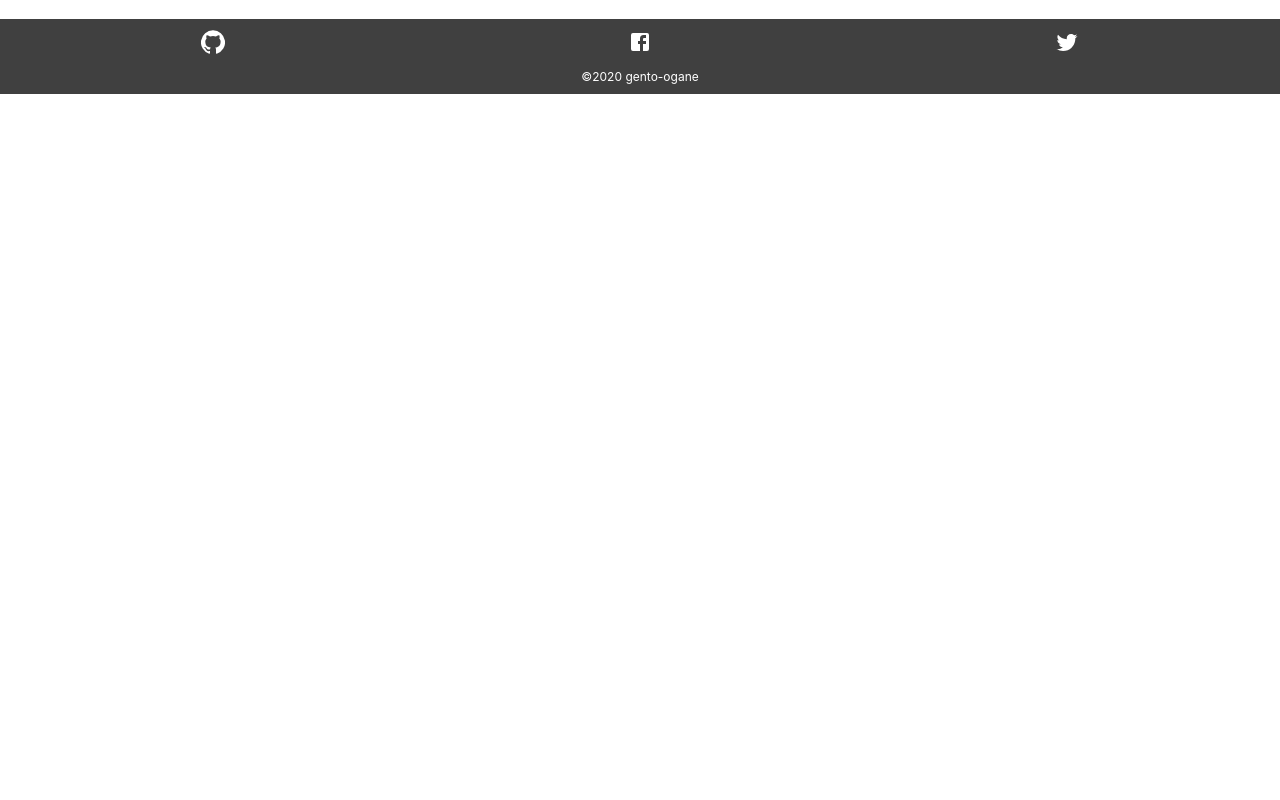
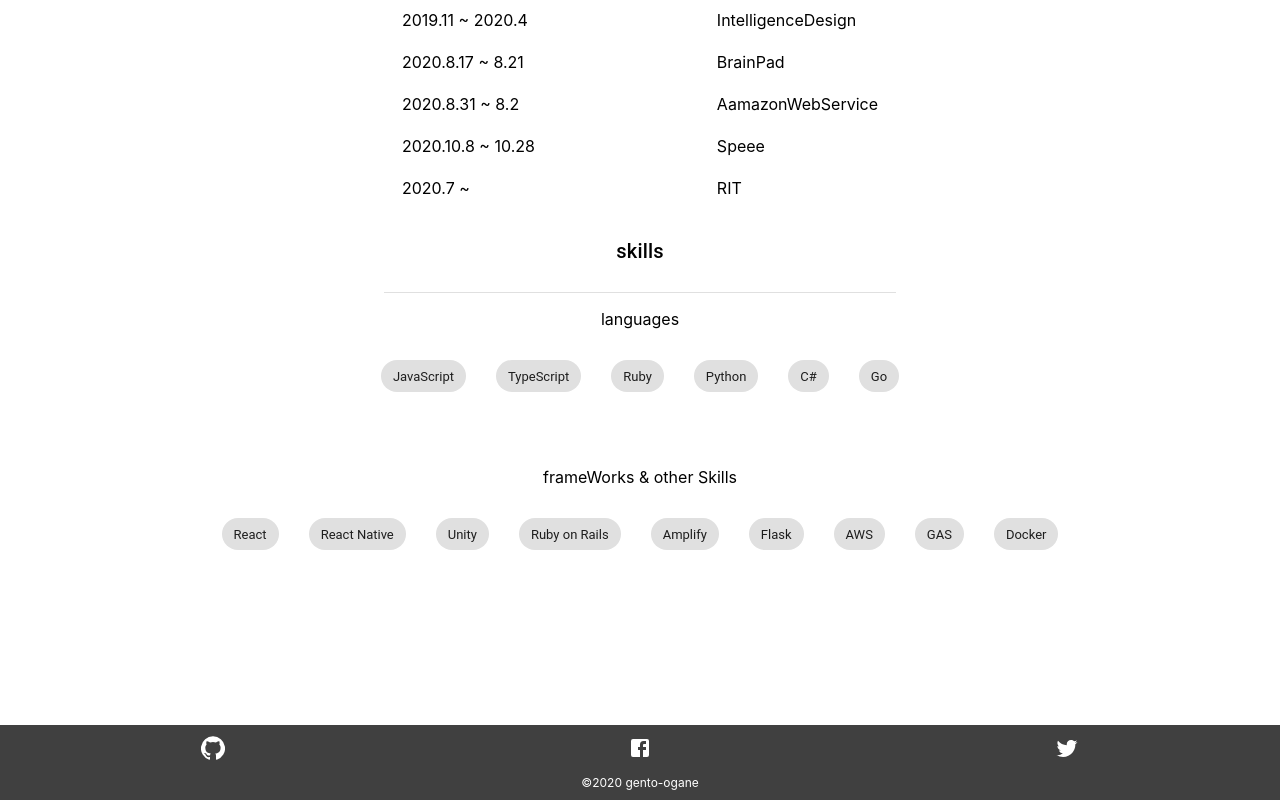
Before and after one commit to gento-ogane/gento-ogane.github.io, a React (Create React App) app: page /about in a window 1280 px wide. Shown: the part 721-1521 px from the top of the page. Before the commit the page ends 815 px from the top, so only its background shows below. Built offline with nearby package versions, Linux system fonts and the light colour scheme.

Commit message:
微修正

```diff
--- a/src/views/Home.tsx
+++ b/src/views/Home.tsx
@@ -1,6 +1,6 @@
 import * as React from 'react';
 import styled from 'styled-components';
-import { HashRouter as Router, Route, Switch } from 'react-router-dom';
+import { BrowserRouter as Router, Route, Switch } from 'react-router-dom';
 import Top from './pages/Top';
 import Products from './pages/Products';
 import About from './pages/About';
@@ -8,7 +8,7 @@ import Header from './organisms/Header';
 import Footer from './organisms/Footer';
 import { headerHeightNum } from '../utils/size';
 
-const Home: React.FC = props => {
+const Home: React.FC = () => {
   return (
     <>
       <Router>
--- a/src/views/Pages/Top.tsx
+++ b/src/views/Pages/Top.tsx
@@ -4,7 +4,7 @@ import TitleText from '../atoms/TitleText';
 import { headerHeightNum, footerHeightNum } from '../../utils/size';
 import Avatar from '../../utils/avatar.jpg';
 
-const Top: React.FC = props => {
+const Top: React.FC = () => {
   return (
     <Wrap>
       <TitleText variant='h5'>Top</TitleText>
--- a/src/views/organisms/Skills.tsx
+++ b/src/views/organisms/Skills.tsx
@@ -12,7 +12,7 @@ const Skills: React.FC = () => {
         <SkillChip label='Ruby' />
         <SkillChip label='Python' />
         <SkillChip label='C#' />
-        <SkillChip label='Golang' />
+        <SkillChip label='Go' />
       </Row>
       <p>frameWorks & other Skills</p>
       <Row>
```
